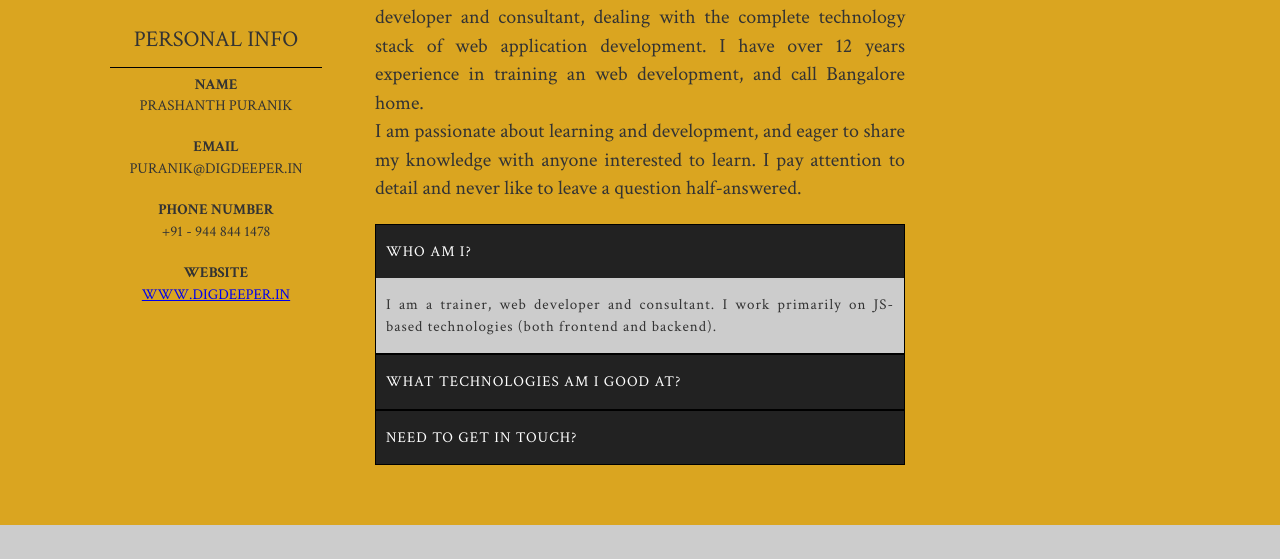
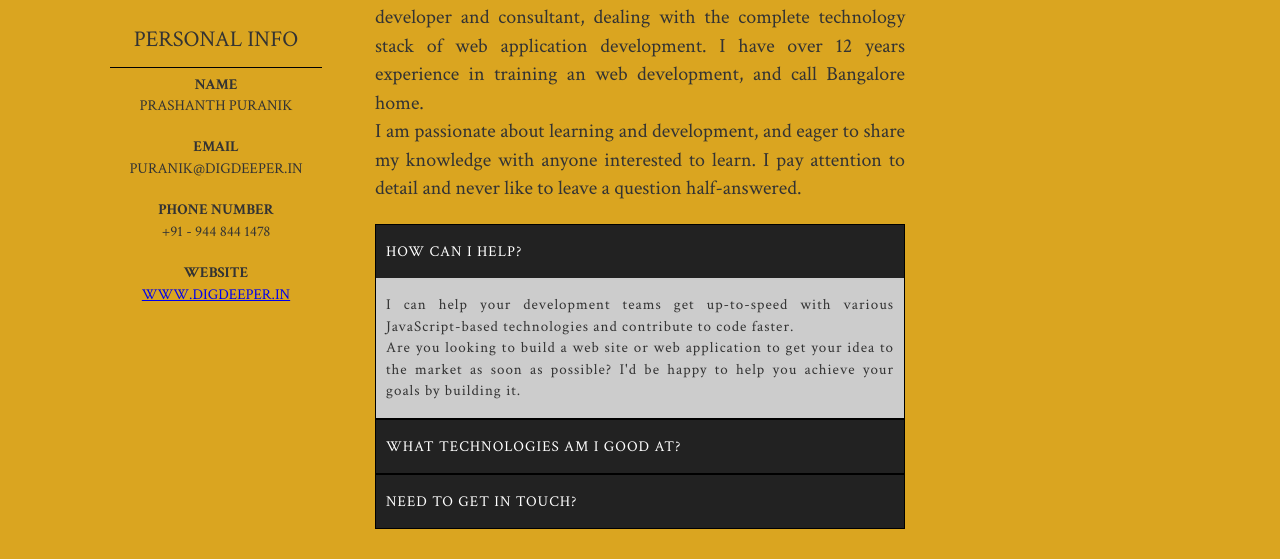
Before and after one commit to puranik3/puranik3.github.io, a plain HTML site: page index.html in a window 1280 px wide. Shown: the part 241-800 px from the top of the page. Drawn offline with Linux system fonts and the light colour scheme.

Commit message:
baselining

```diff
--- a/index.html
+++ b/index.html
@@ -77,10 +77,16 @@
                     <div class="accordion">
                         <div class="accordion-item in">
                             <div class="accordion-item-title">
-                                Who am I?
+                                How can I help?
                             </div>
                             <div class="accordion-item-body">
-                                I am a trainer, web developer and consultant. I work primarily on JS-based technologies (both frontend and backend).
+                                <ul>
+                                    <li>
+                                        I can help your development teams get up-to-speed with various JavaScript-based technologies and contribute to code faster.
+                                    </li>
+                                    <li>
+                                        Are you looking to build a web site or web application to get your idea to the market as soon as possible? I'd be happy to help you achieve your goals by building it.
+                                    </li>
                             </div>
                         </div>
                         <div class="accordion-item">
```
